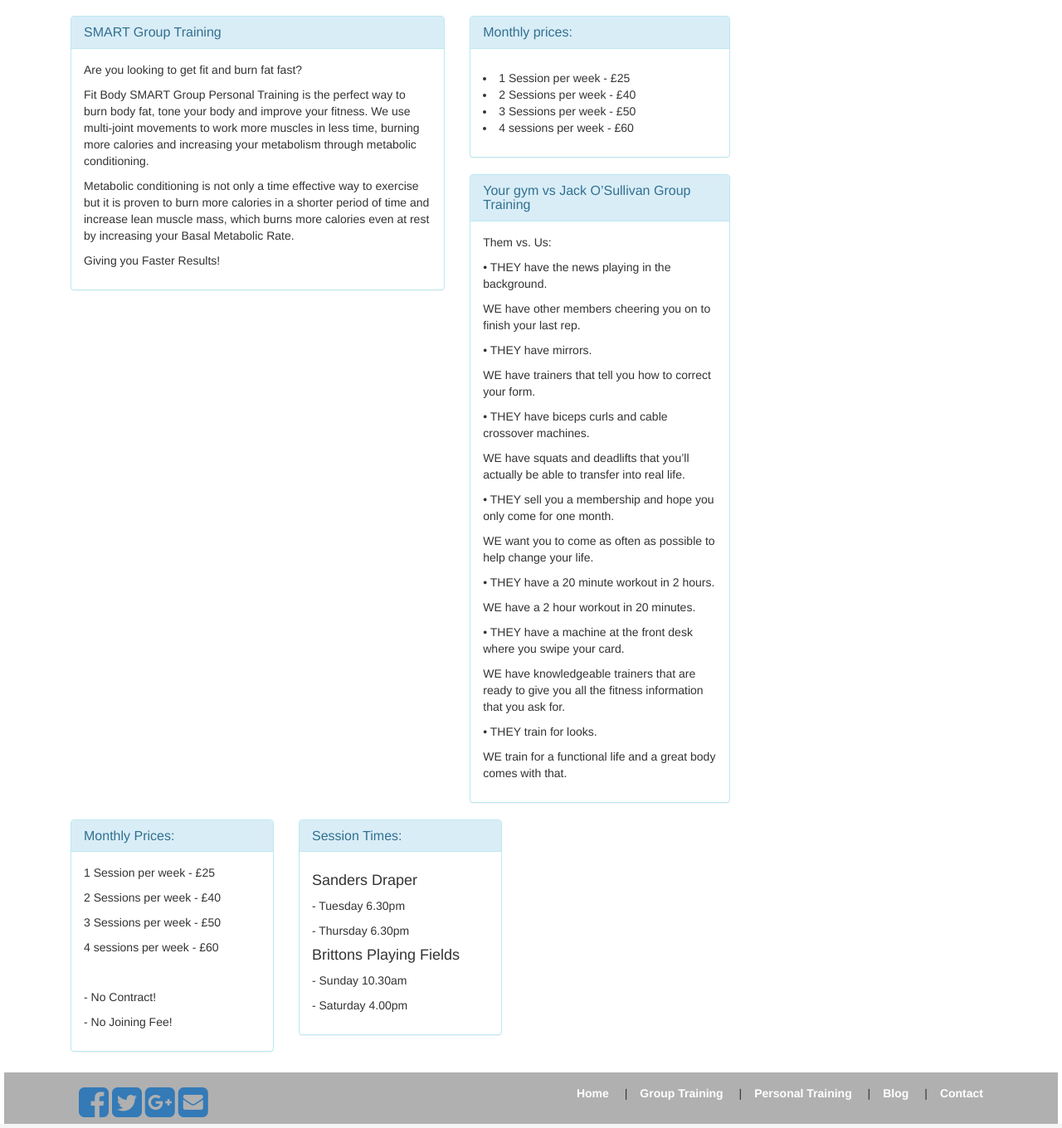
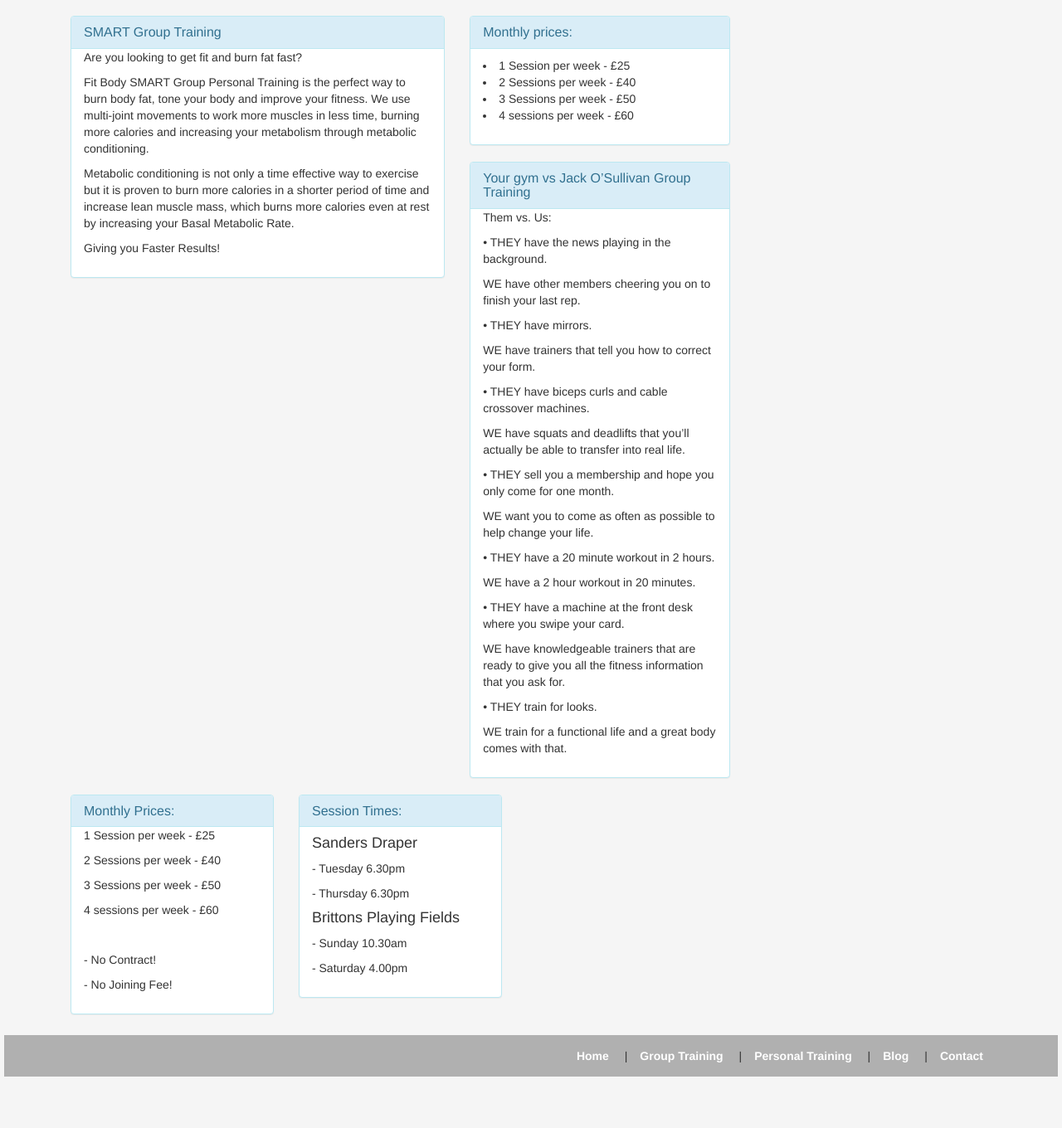
Before and after one commit to jackosullivanpt/blog, a Jekyll site: the page built from grouptraining.html, in a window 1280 px wide. Shown: the part 393-1753 px from the top of the page at 83% size. Built offline with Jekyll 4.4.1, drawn with Linux system fonts in a browser that asks for light colours; nearby versions of some CDN libraries; after the commit the page ends 1696 px from its top, so only the background shows below that.

Commit message:
Update footer.html

```diff
--- a/_includes/footer.html
+++ b/_includes/footer.html
@@ -4,25 +4,10 @@
   <div class="row">
     <div class="site-footer">
 
-      <div class="col-lg-3">
-        <!-- Social Footer, Colour Matching Icons -->
-<!-- Include Font Awesome Stylesheet in Header -->
-<link href="//maxcdn.bootstrapcdn.com/font-awesome/4.1.0/css/font-awesome.min.css" rel="stylesheet">
-<link href="https://maxcdn.bootstrapcdn.com/bootstrap/3.3.5/css/bootstrap.min.css" rel="stylesheet" integrity="sha256-MfvZlkHCEqatNoGiOXveE8FIwMzZg4W85qfrfIFBfYc= sha512-dTfge/zgoMYpP7QbHy4gWMEGsbsdZeCXz7irItjcC3sPUFtf0kuFbDz/ixG7ArTxmDjLXDmezHubeNikyKGVyQ==" crossorigin="anonymous">
-<!-- // -->
-<div class="container">
-    <div class="text-left center-block inline">
-          <a href="https://www.facebook.com/jackosullivanpt"><i id="social-fb" class="fa fa-facebook-square fa-3x social"></i></a>
-          <a href="https://twitter.com/josullivanpt"><i id="social-tw" class="fa fa-twitter-square fa-3x social"></i></a>
-          <a href="https://plus.google.com/Jack O'Sullivan PT"><i id="social-gp" class="fa fa-google-plus-square fa-3x social"></i></a>
-          <a href="mailto:info@jackosullivanpt.co.uk"><i id="social-em" class="fa fa-envelope-square fa-3x social"></i></a>
-</div>
-</div>
-        </div>
 
 
-    <div class="col-lg-9">
-<ul class="footer-nav pull-right">
+    <div class="col-lg-12 ">
+<center> <ul class="footer-nav pull-right">
 
 
 <li><b><a href="http://localhost:4000">Home</a></b></li>
@@ -31,6 +16,7 @@
 |<li><b><a href="http://localhost:4000/blog.html/">Blog</a></b></li>
 |<li><b><a href="http://localhost:4000/contact.html/">Contact</a></b></li>
     </ul>
+    </center>
     </div>
 
 
```
